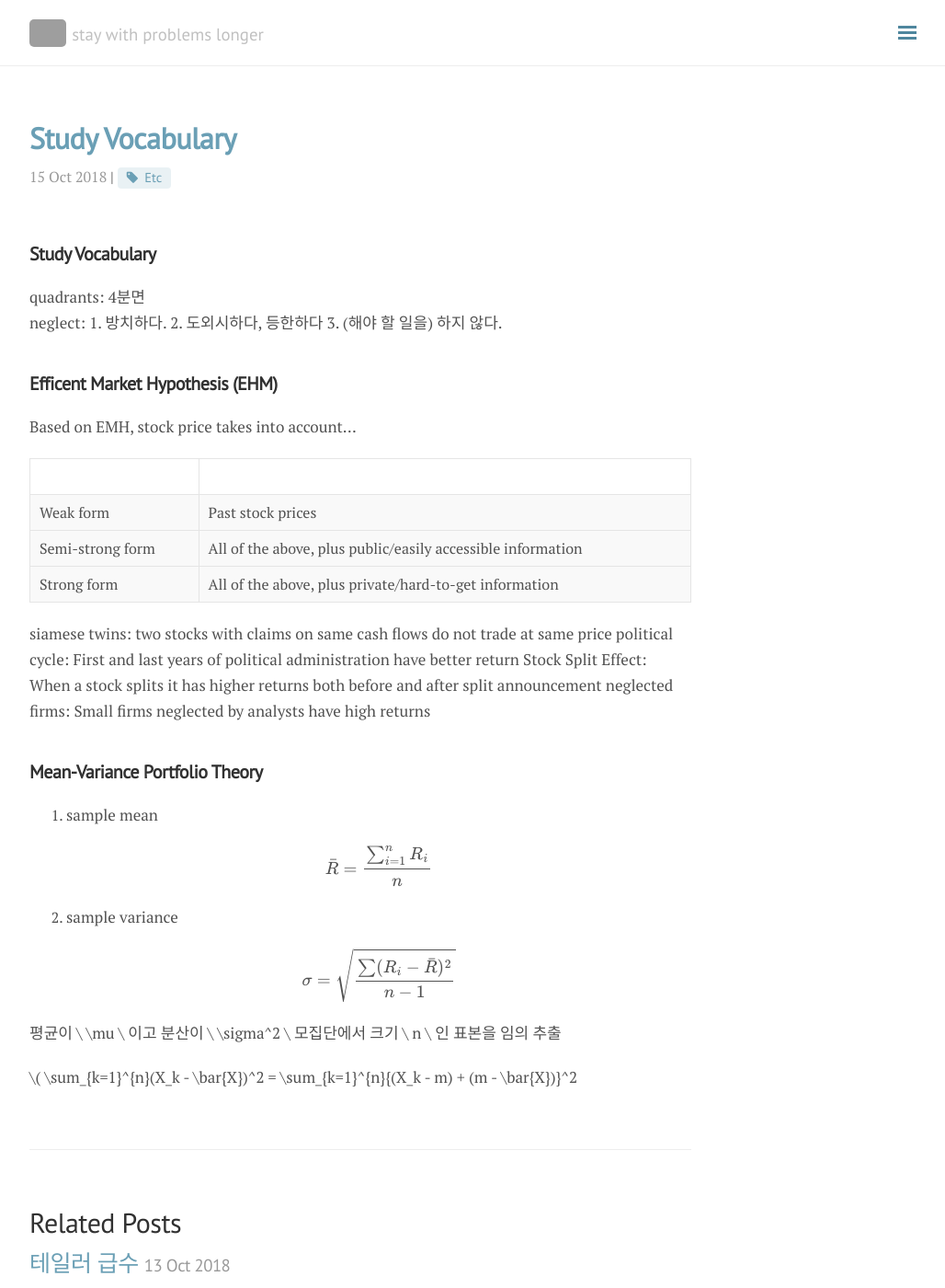
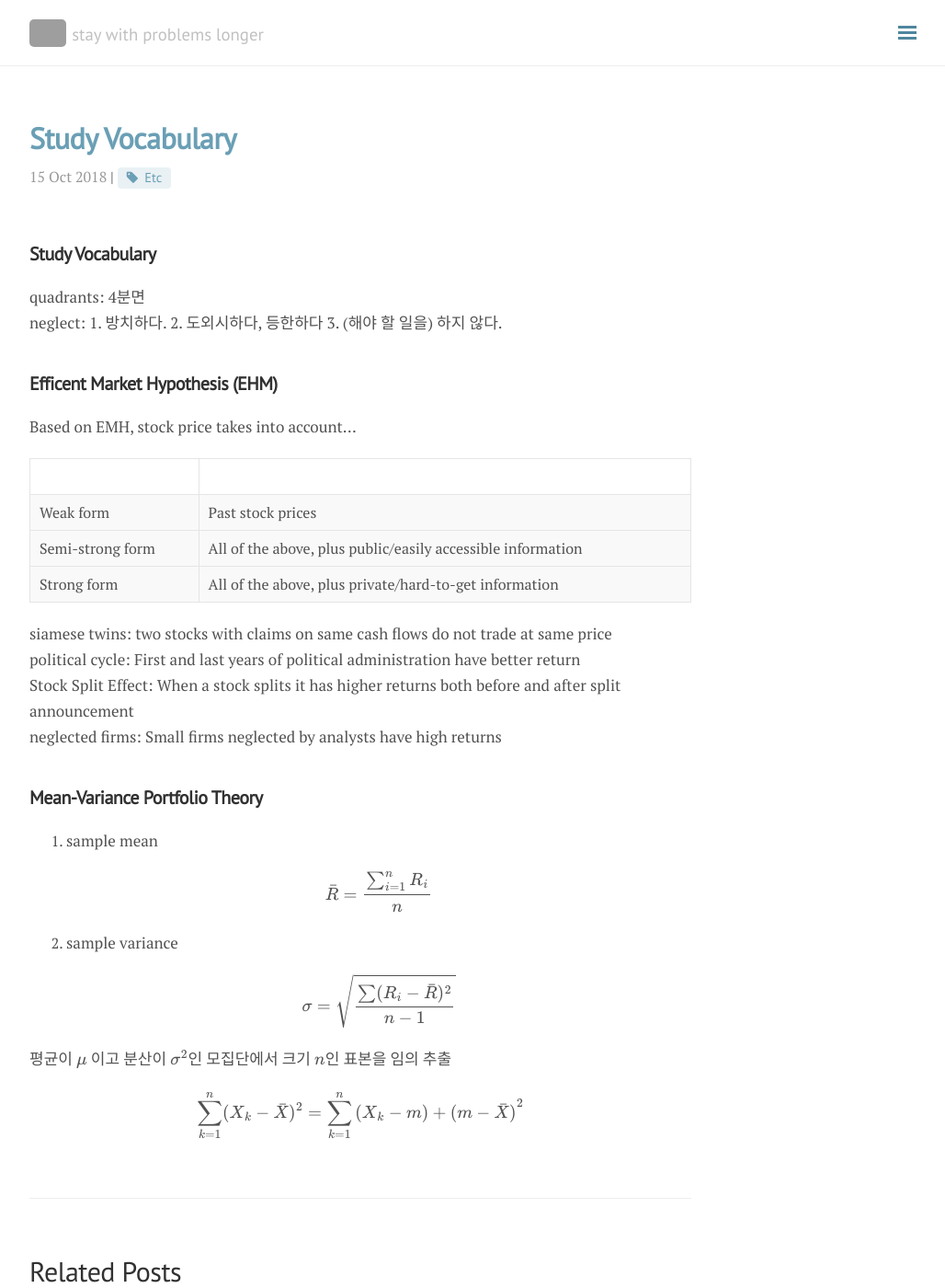
Before and after one commit to seokhoonj/seokhoonj.github.io, a Jekyll site: the page built from _posts/Etc/2018-10-15-Etc-study.md, in a window 1280 px wide and 1400 px high. Shown: the whole window at 92% size, without its empty margins (248-1276 px from the left). Built offline with Jekyll 4.4.1, drawn with Linux system fonts in a browser that asks for light colours; nearby versions of some CDN libraries; formulas are drawn with MathJax 3; comment, search, counter and statistics services are not loaded; grey boxes are pictures that could not be loaded.

Commit message:
add _posts

```diff
--- a/_posts/Etc/2018-10-15-Etc-study.md
+++ b/_posts/Etc/2018-10-15-Etc-study.md
@@ -42,6 +42,6 @@
 2. sample variance
 \\( \sigma = \sqrt{\frac{\sum(R\_i - \bar{R})^2}{n - 1}} \\)
 
-평균이 \\ \mu \\ 이고 분산이 \\ \sigma^2 \\ 모집단에서 크기 \\ n \\ 인 표본을 임의 추출
+평균이 $\mu$ 이고 분산이 $\sigma^2$인 모집단에서 크기 $n$인 표본을 임의 추출
 
-\\( \sum\_{k=1}^{n}(X\_k - \bar{X})^2 = \sum\_{k=1}^{n}\{(X\_k - m) + (m - \bar{X})\}^2
+\\( \sum\_{k=1}^{n}(X\_k - \bar{X})^2 = \sum\_{k=1}^{n}\{(X\_k - m) + (m - \bar{X})\}^2 \\)
```
